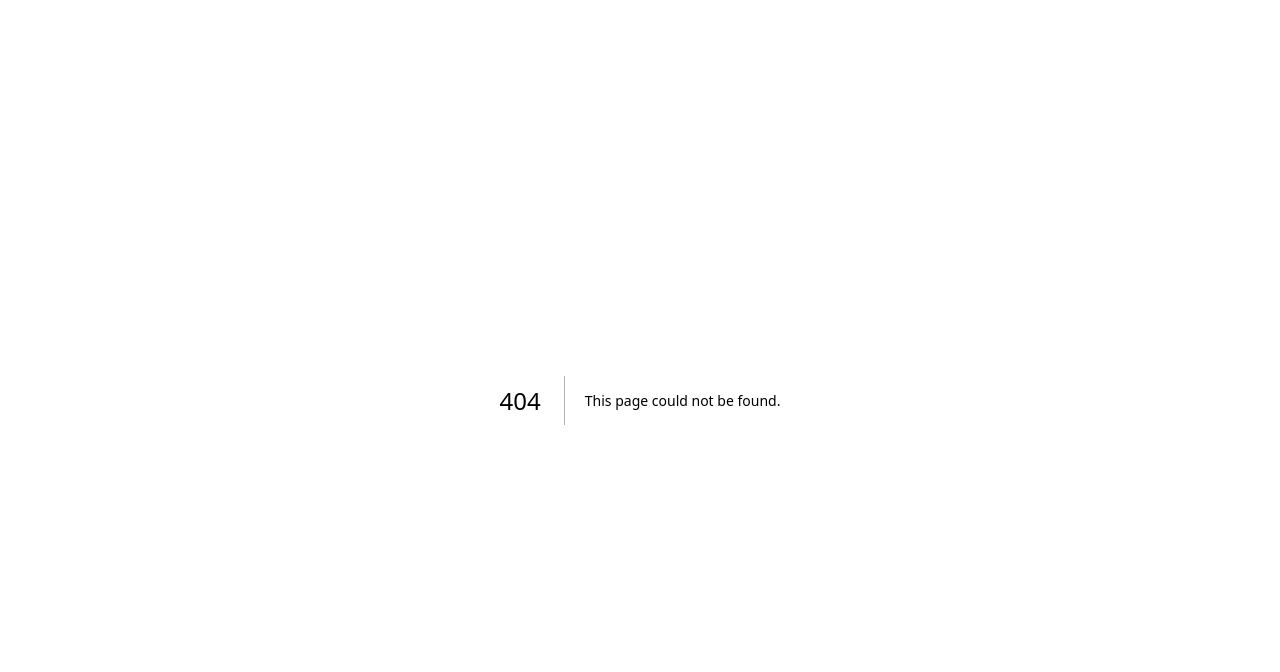
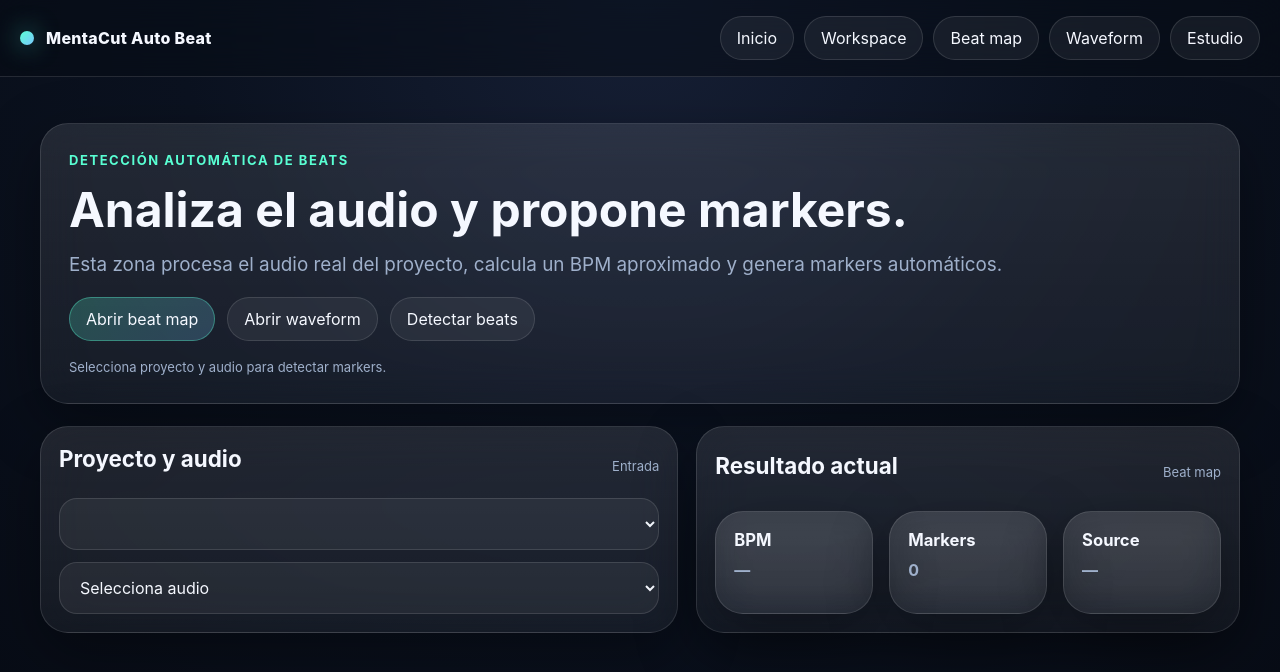
Before and after one commit to alain7224/MentaCut, a Next.js app: page /studio/auto-beat in a window 1280 px wide. Before the commit this address had no page. Shown: the top 672 px of the page. Built offline with nearby package versions, Linux system fonts and the light colour scheme.

Commit message:
feat: add automatic beat detection route

```diff
--- /dev/null
+++ b/app/studio/auto-beat/page.tsx
@@ -0,0 +1,117 @@
+'use client'
+
+import Link from 'next/link'
+import { useEffect, useMemo, useState } from 'react'
+import { detectBeatsFromAudioBuffer } from '@/lib/beat-detection'
+import { createDefaultBeatMap, readProjectBeatMaps, upsertProjectBeatMap, writeProjectBeatMaps, type ProjectBeatMap } from '@/lib/local-beatmap'
+import { getLocalMediaFile, listLocalMedia, type LocalMediaRecord } from '@/lib/local-media'
+import { readLocalProjects, type LocalProject } from '@/lib/local-store'
+
+export default function StudioAutoBeatPage() {
+  const [projects, setProjects] = useState<LocalProject[]>([])
+  const [audioLibrary, setAudioLibrary] = useState<LocalMediaRecord[]>([])
+  const [beatMaps, setBeatMaps] = useState<ProjectBeatMap[]>([])
+  const [activeProjectId, setActiveProjectId] = useState<string | null>(null)
+  const [audioId, setAudioId] = useState('')
+  const [status, setStatus] = useState('')
+
+  useEffect(() => {
+    const nextProjects = readLocalProjects()
+    setProjects(nextProjects)
+    setBeatMaps(readProjectBeatMaps())
+    setActiveProjectId(nextProjects[0]?.id ?? null)
+    void listLocalMedia().then((items) => setAudioLibrary(items.filter((item) => item.kind === 'audio'))).catch(() => setAudioLibrary([]))
+  }, [])
+
+  const activeProject = useMemo(() => projects.find((item) => item.id === activeProjectId) ?? null, [projects, activeProjectId])
+  const activeBeatMap = useMemo(() => beatMaps.find((item) => item.projectId === activeProjectId) ?? null, [beatMaps, activeProjectId])
+
+  useEffect(() => {
+    if (activeBeatMap?.audioMediaId) setAudioId(activeBeatMap.audioMediaId)
+  }, [activeBeatMap])
+
+  async function runDetection() {
+    if (!activeProjectId || !audioId) return
+    const file = await getLocalMediaFile(audioId)
+    if (!file) {
+      setStatus('No se encontró el audio seleccionado')
+      return
+    }
+
+    try {
+      const buffer = await file.arrayBuffer()
+      const context = new AudioContext()
+      const decoded = await context.decodeAudioData(buffer.slice(0))
+      const result = detectBeatsFromAudioBuffer(decoded.getChannelData(0), decoded.sampleRate)
+      const current = activeBeatMap ?? createDefaultBeatMap(activeProjectId)
+      const nextMap: ProjectBeatMap = {
+        ...current,
+        audioMediaId: audioId,
+        bpm: result.bpm,
+        markers: result.markers,
+        source: 'generated',
+      }
+      const nextBeatMaps = upsertProjectBeatMap(beatMaps, nextMap)
+      setBeatMaps(nextBeatMaps)
+      writeProjectBeatMaps(nextBeatMaps)
+      setStatus(`Beat detection completada: ${result.markers.length} markers · ${result.bpm} BPM`)
+      await context.close()
+    } catch {
+      setStatus('No se pudo analizar el audio')
+    }
+  }
+
+  return (
+    <div className="page-shell">
+      <header className="topbar">
+        <div className="brand"><span className="brand-dot" /><span>MentaCut Auto Beat</span></div>
+        <nav className="nav">
+          <Link href="/" className="nav-link">Inicio</Link>
+          <Link href="/studio/workspace" className="nav-link">Workspace</Link>
+          <Link href="/studio/beatmap" className="nav-link">Beat map</Link>
+          <Link href="/studio/waveform" className="nav-link">Waveform</Link>
+          <Link href="/studio" className="nav-link">Estudio</Link>
+        </nav>
+      </header>
+      <main className="main">
+        <section className="section">
+          <div className="panel hero-copy">
+            <span className="eyebrow">Detección automática de beats</span>
+            <h1 className="title" style={{ fontSize: 'clamp(1.8rem, 4vw, 3rem)' }}>Analiza el audio y propone markers.</h1>
+            <p className="sub">Esta zona procesa el audio real del proyecto, calcula un BPM aproximado y genera markers automáticos.</p>
+            <div className="action-row">
+              <Link href="/studio/beatmap" className="btn btn-primary">Abrir beat map</Link>
+              <Link href="/studio/waveform" className="btn">Abrir waveform</Link>
+              <button className="btn" onClick={runDetection} disabled={!activeProjectId || !audioId}>Detectar beats</button>
+            </div>
+            <div className="timeline-label">{status || 'Selecciona proyecto y audio para detectar markers.'}</div>
+          </div>
+        </section>
+        <section className="section">
+          <div className="studio-grid-2">
+            <div className="panel timeline">
+              <div className="row-head"><h2 className="section-title">Proyecto y audio</h2><div className="timeline-label">Entrada</div></div>
+              <div className="form">
+                <select className="input" value={activeProjectId ?? ''} onChange={(event) => setActiveProjectId(event.target.value)}>
+                  {projects.map((project) => <option key={project.id} value={project.id}>{project.name} · {project.format}</option>)}
+                </select>
+                <select className="input" value={audioId} onChange={(event) => setAudioId(event.target.value)}>
+                  <option value="">Selecciona audio</option>
+                  {audioLibrary.map((item) => <option key={item.id} value={item.id}>{item.name}</option>)}
+                </select>
+              </div>
+            </div>
+            <div className="panel timeline">
+              <div className="row-head"><h2 className="section-title">Resultado actual</h2><div className="timeline-label">Beat map</div></div>
+              <div className="cards">
+                <article className="panel card"><h3>BPM</h3><p><strong>{activeBeatMap?.bpm ?? '—'}</strong></p></article>
+                <article className="panel card"><h3>Markers</h3><p><strong>{activeBeatMap?.markers.length ?? 0}</strong></p></article>
+                <article className="panel card"><h3>Source</h3><p><strong>{activeBeatMap?.source ?? '—'}</strong></p></article>
+              </div>
+            </div>
+          </div>
+        </section>
+      </main>
+    </div>
+  )
+}
```
